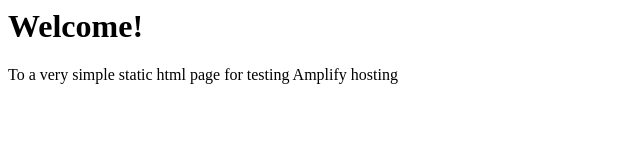
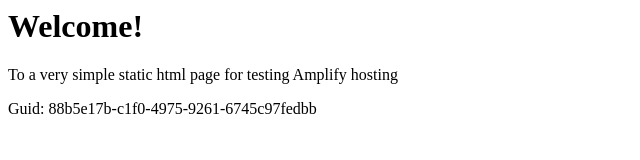
Before and after one commit to aws-aemilia-arn/Github-PR-Commit-Integration-Test-DoNotTouch-GitHubAutoBuildCanaryTest-v1-preprod-eu-north-1, a website: page src/index.html in a window 1280 px wide. Shown: the whole page, without its empty margins (0-640 px from the left). Drawn offline with Linux system fonts and the light colour scheme.

Commit message:
commit from integ tests

```diff
--- a/src/index.html
+++ b/src/index.html
@@ -1,3 +1,5 @@
+
+
 <html lang="en">
 
 <head>
@@ -10,6 +12,6 @@
 <body>
     <h1>Welcome!</h1>
     <p>To a very simple static html page for testing Amplify hosting</p>
-</body>
+    <p>Guid: 88b5e17b-c1f0-4975-9261-6745c97fedbb</p></body>
 
 </html>
```
